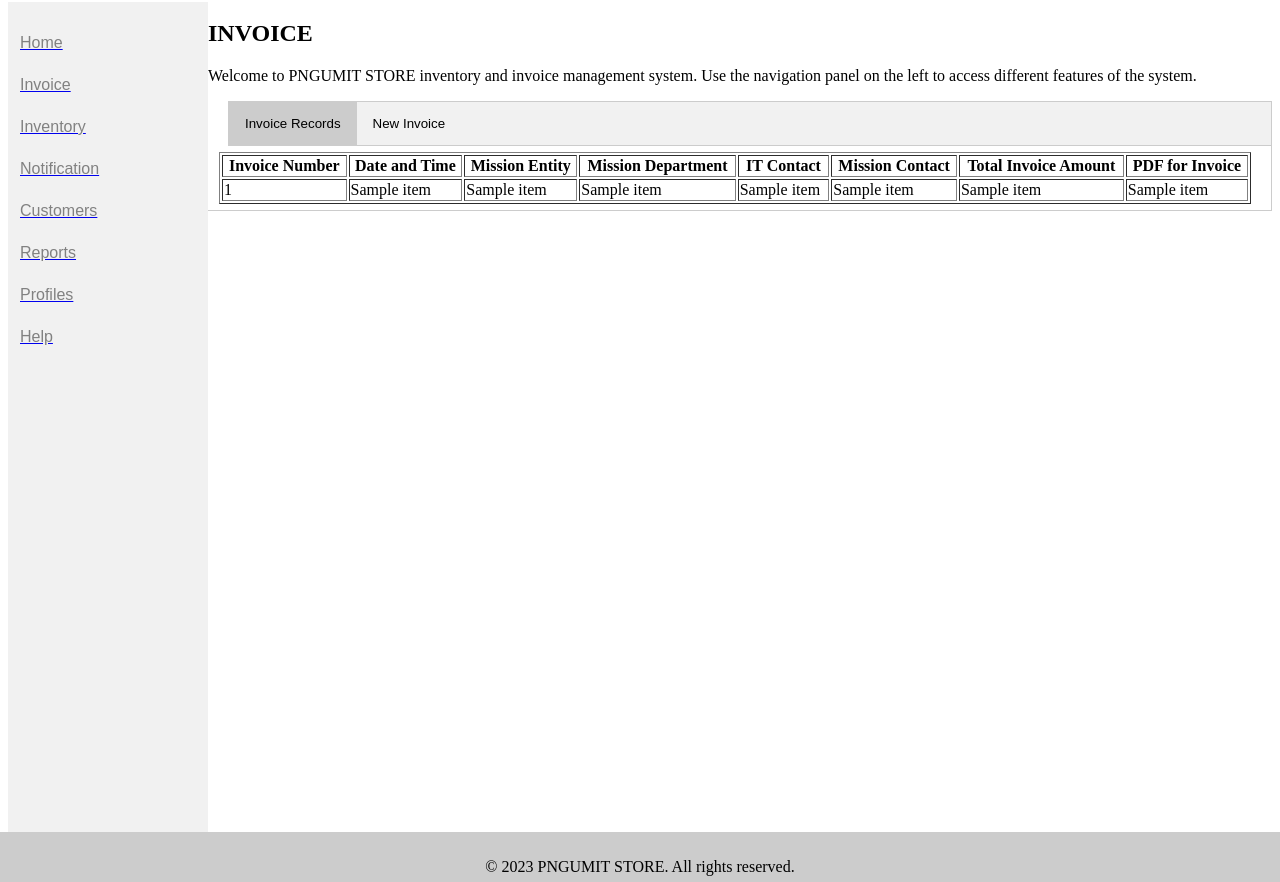
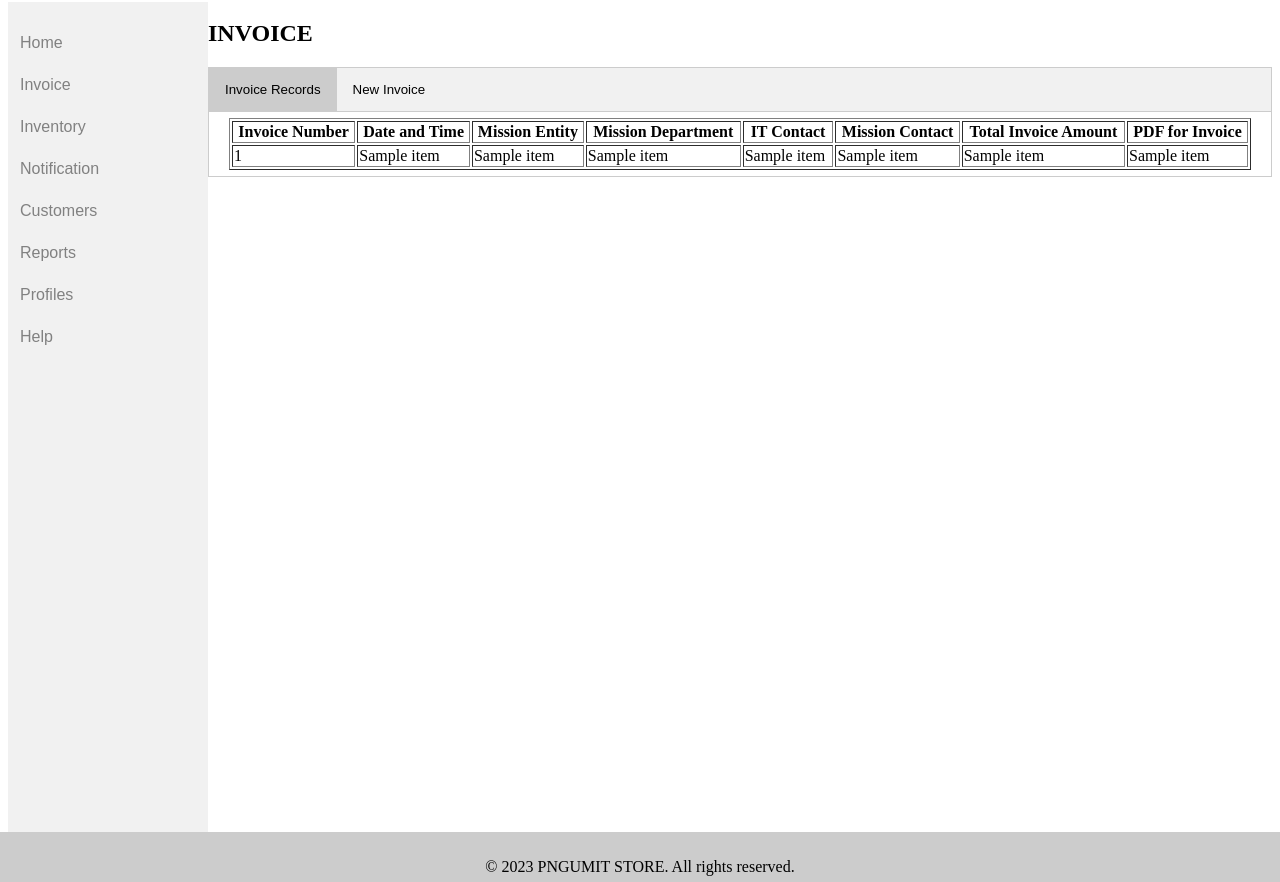
Before and after one commit to CliveNimalNawe/pngumit_InvoiceInventory, a Flask app: template templates/invoice.html in a window 1280 px wide. Shown: the part 78-960 px from the top of the page. Run offline with Flask 3, Linux system fonts and the light colour scheme; the template is opened without the code that fills it: most values are stand-ins (such as "Sample title", 1, 10 or a date in 2020).

Commit message:
Left-panel link Style - removed underline Reorganized invoice records into "main" div.

```diff
--- a/templates/invoice.html
+++ b/templates/invoice.html
@@ -37,6 +37,10 @@
         border: none;
         background-color: inherit;
         cursor: pointer;
+
+      }
+      .left-panel a{
+        text-decoration: none;
       }
 
       .left-panel button:hover {
@@ -51,7 +55,7 @@
       }
       /* Style the tab */
       .tab {
-        margin-left:220px;
+        /*margin-left:220px;*/
         overflow: hidden;
         border: 1px solid #ccc;
         background-color: #f1f1f1;
@@ -81,7 +85,7 @@
       /* Style the tab content */
       .tabcontent {
         display: none;
-        padding: 6px 20px 6px 210px;
+        padding: 6px 20px 6px 20px;
         border: 1px solid #ccc;
         border-top: none;
       }
@@ -166,8 +170,6 @@
 
     <div class="main-content">
       <h2 id="page-title">INVOICE</h2>
-      <p>Welcome to PNGUMIT STORE inventory and invoice management system. Use the navigation panel on the left to access different features of the system.</p>
-    </div>
       <div class="tab">
         <button class="tablinks" onclick="openCity(event, 'invoice_records')" id="defaultOpen">Invoice Records</button>
         <button class="tablinks" onclick="openCity(event, 'new_invoice')">New Invoice</button>
@@ -240,6 +242,8 @@
           <button type="submit">Invoice</button>
       </form>
     </div>
+    </div>
+
     <div class="footer">
       <p>&copy; 2023 PNGUMIT STORE. All rights reserved.</p>
     </div>
```
Lines whose indentation alone changed are shown as unchanged.
